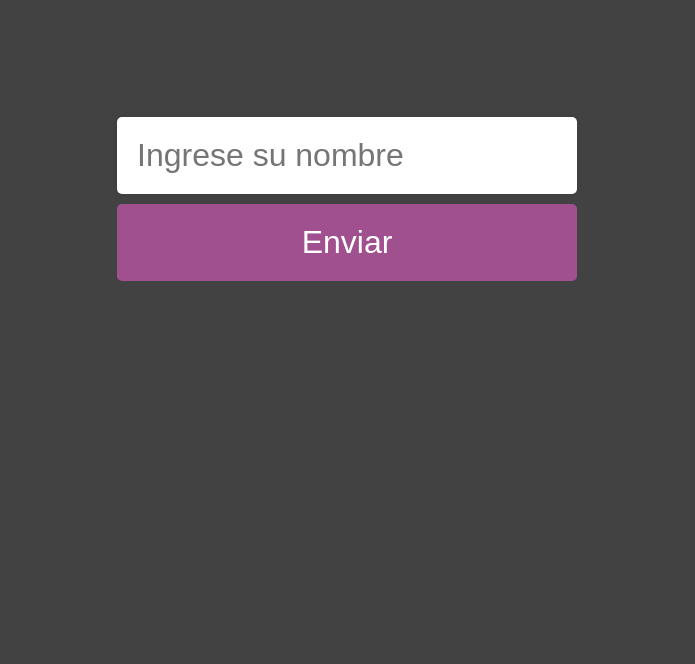
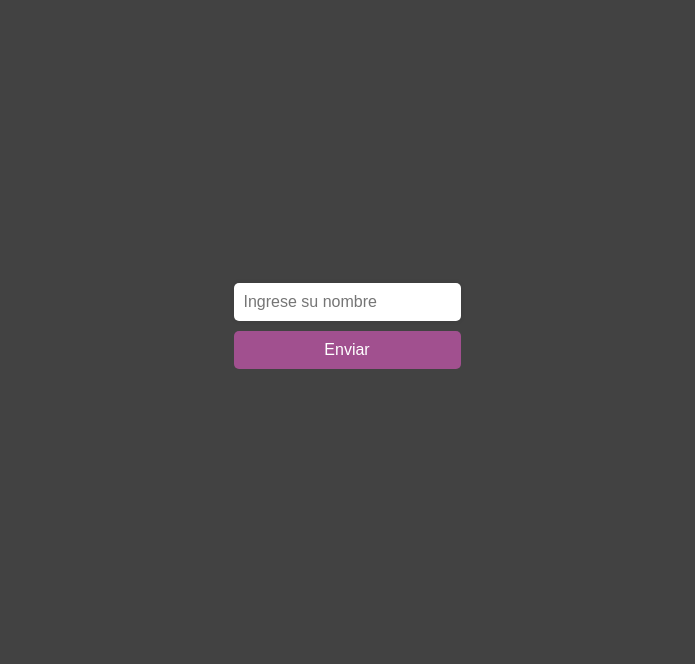
Before and after one commit to marcgonzaleztarrio/rockpaperTijerasMiha, a plain HTML site: page index.html in a window 1280 px wide. Shown: the part 136-800 px from the top of the page, without its empty margins (293-988 px from the left). Drawn offline with Linux system fonts and the light colour scheme.

Commit message:
no responsive

```diff
--- a/main.css
+++ b/main.css
@@ -194,69 +194,3 @@ img:hover {
 #inputNombre button[type="submit"]:hover {
   background-color: #656060;
 }
-
-/* Small devices (portrait tablets and large phones, 600px and up) */
-@media only screen and (min-width: 600px) {
-  .gridContainer {
-    display: flex;
-    flex-direction: column-reverse;
-    justify-content: center;
-  }
-
-  .clasificacion {
-    margin-top: 10px;
-    align-self: center;
-  }
-
-  .resultadoss {
-    margin-top: -10px;
-    margin-bottom: 10px;
-  }
-
-  .containerNames {
-    margin-top: -150px;
-    display: flex;
-    justify-content: center;
-    align-items: center;
-    height: 80vh;
-  }
-
-  #inputNombre {
-    max-width: 500px;
-    margin: auto;
-  }
-
-  #inputNombre form {
-    display: flex;
-    flex-direction: column;
-  }
-
-  #inputNombre input[type="text"],
-  #inputNombre button[type="submit"] {
-    padding: 20px;
-    margin-bottom: 10px;
-    border-radius: 5px;
-    border: none;
-    font-size: 2rem;
-  }
-
-  #inputNombre input[type="text"] {
-    background-color: #fff;
-    box-shadow: 0 0 5px rgba(0, 0, 0, 0.1);
-  }
-
-  #inputNombre button[type="submit"] {
-    background-color: #a1508f;
-    color: #fff;
-    cursor: pointer;
-    transition: background-color 0.2s;
-  }
-
-  #inputNombre button[type="submit"]:hover {
-    background-color: #656060;
-  }
-
-  #titulo {
-    font-size: 3rem;
-  }
-}
```
